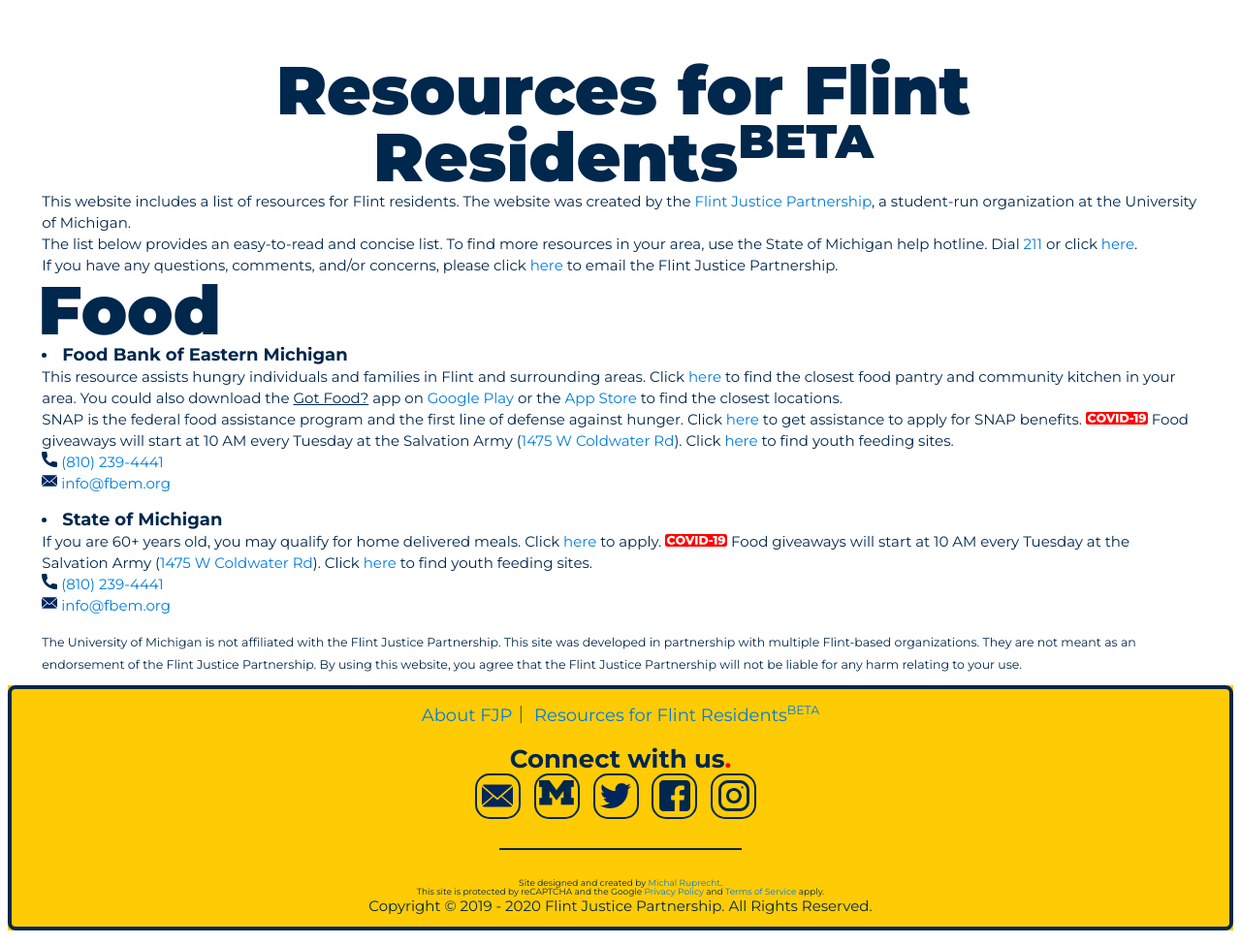
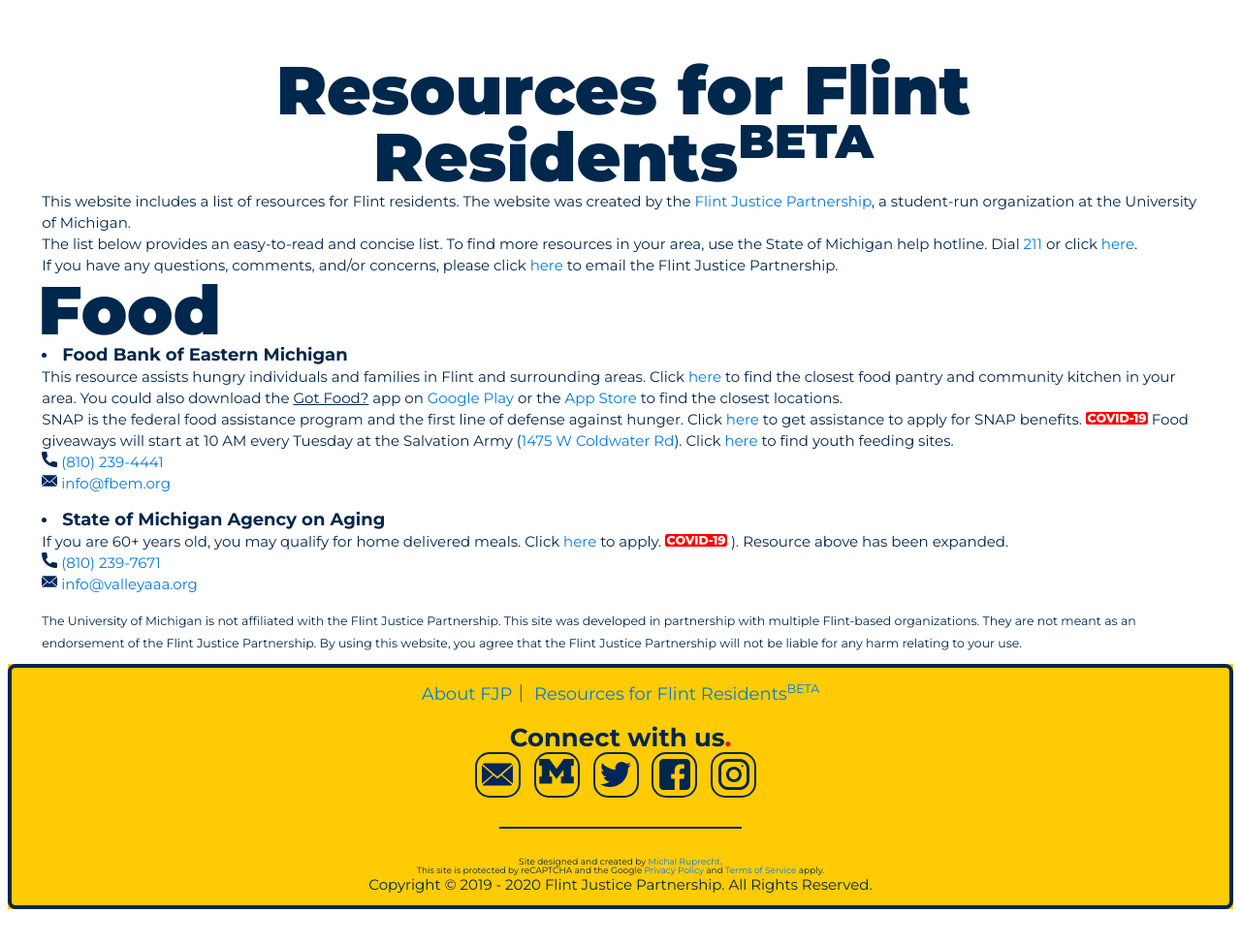
Before and after one commit to umichfjp/umichfjp.github.io, a Jekyll site: the page built from pages/resources.html, in a window 1280 px wide. Shown: the whole page at 97% size. Built offline with Jekyll 4.4.1, drawn with Linux system fonts in a browser that asks for light colours; after the commit the page ends 953 px from its top, so only the background shows below that.

Commit message:
Update resources.html

```diff
--- a/pages/resources.html
+++ b/pages/resources.html
@@ -33,11 +33,11 @@ title: Flint Justice Partnership Official Website
 
         <h3>
           <li>
-            <b><big>State of Michigan</big></b>
+            <b><big>State of Michigan Agency on Aging</big></b>
             <br />If you are 60+ years old, you may qualify for home delivered meals. Click <a href="https://newmibridges.michigan.gov/s/request-meal-delivery-reassurance?language=en_US" target="_blank">here</a> to apply.
-            <img src="https://umichfjp.github.io/assets/icons/covid.svg" alt="covid-19" style="width:64px;"> Food giveaways will start at 10 AM every Tuesday at the Salvation Army (<a href="https://goo.gl/maps/Au8dX9RTKAHvJbTt7" target="_blank">1475 W Coldwater Rd</a>). Click <a href="https://www.mcgi.state.mi.us/schoolnutrition/" target="_blank">here</a> to find youth feeding sites.
-            <br /><img src="https://umichfjp.github.io/assets/icons/phone.svg" alt="Phone" style="width:16px;"> <a href="tel:+1810-239-4441">(810) 239-4441</a>
-            <br /><img src="https://umichfjp.github.io/assets/icons/mail.svg" alt="Mail" style="width:16px;"> <a href="mailto:info@fbem.org">info@fbem.org</a>
+            <img src="https://umichfjp.github.io/assets/icons/covid.svg" alt="covid-19" style="width:64px;"> ). Resource above has been expanded.
+            <br /><img src="https://umichfjp.github.io/assets/icons/phone.svg" alt="Phone" style="width:16px;"> <a href="tel:+1810-239-7671">(810) 239-7671</a>
+            <br /><img src="https://umichfjp.github.io/assets/icons/mail.svg" alt="Mail" style="width:16px;"> <a href="mailto:info@valleyaaa.org">info@valleyaaa.org</a>
           </li>
         </h3>
         <h3><small>
```
